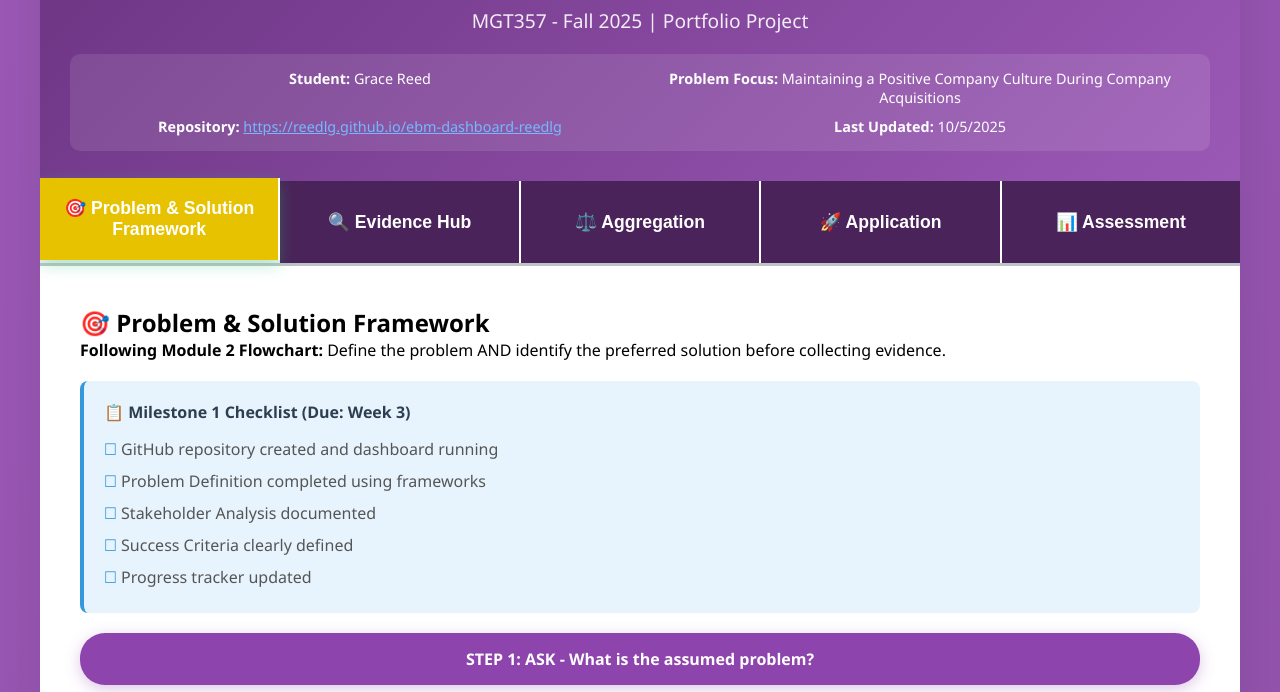
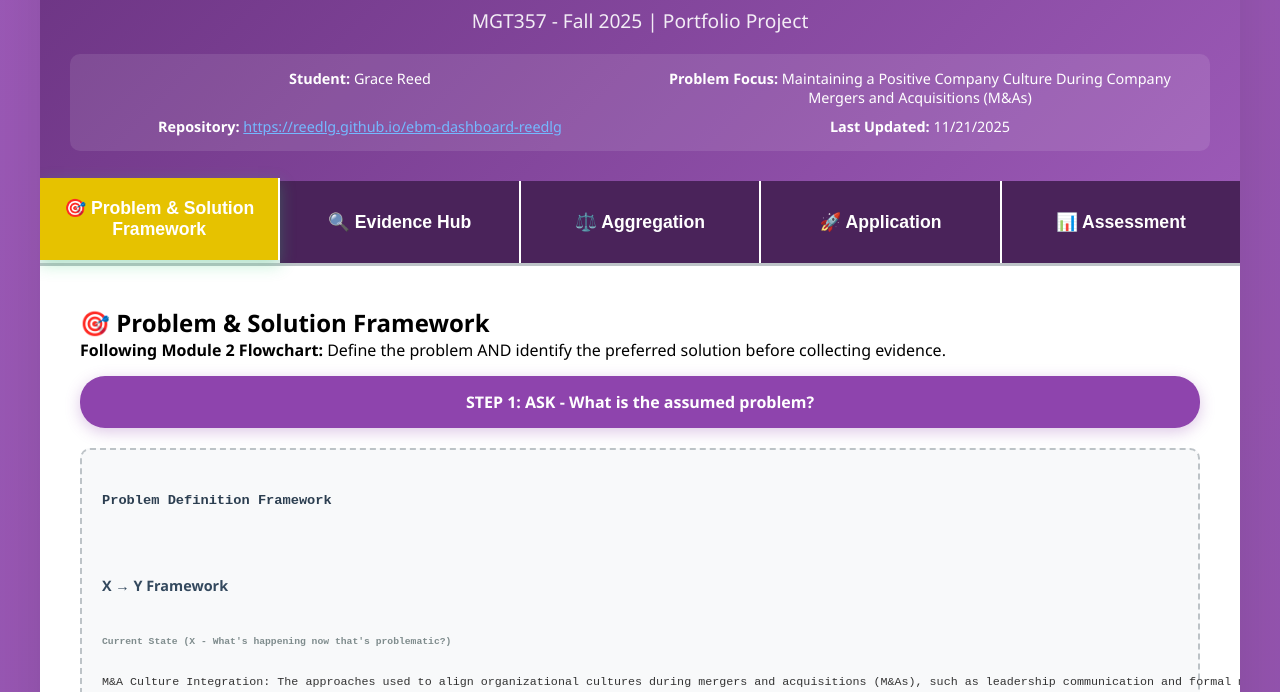
Before and after one commit to probablygrace/ebm-dashboard-reedlg, a plain HTML site: page index.html in a window 1280 px wide. Shown: the part 108-800 px from the top of the page. Drawn offline with Linux system fonts and the light colour scheme.

Commit message:
Add files via upload

```diff
--- a/index.html
+++ b/index.html
@@ -274,9 +274,9 @@
 
             <div class="student-info">
                 <div><strong>Student:</strong> Grace Reed</div>
-                <div><strong>Problem Focus:</strong> Maintaining a Positive Company Culture During Company Acquisitions</div>
+                <div><strong>Problem Focus:</strong> Maintaining a Positive Company Culture During Company Mergers and Acquisitions (M&As)</div>
                 <div><strong>Repository:</strong> <a href="#" style="color: #74b9ff;">https://reedlg.github.io/ebm-dashboard-reedlg</a></div>
-                <div><strong>Last Updated:</strong> 10/5/2025</div>
+                <div><strong>Last Updated:</strong> 11/21/2025</div>
             </div>
         </div>
 
@@ -298,16 +298,6 @@
                     <h2>🎯 Problem & Solution Framework</h2>
                     <p><strong>Following Module 2 Flowchart:</strong> Define the problem AND identify the preferred solution before collecting evidence.</p>
 
-                    <div class="milestone-tracker">
-                        <h4>📋 Milestone 1 Checklist (Due: Week 3)</h4>
-                        <ul class="checklist">
-                            <li>GitHub repository created and dashboard running</li>
-                            <li>Problem Definition completed using frameworks</li>
-                            <li>Stakeholder Analysis documented</li>
-                            <li>Success Criteria clearly defined</li>
-                            <li>Progress tracker updated</li>
-                        </ul>
-                    </div>
 
                     <div class="flowchart-step">
                         STEP 1: ASK - What is the assumed problem?
```
